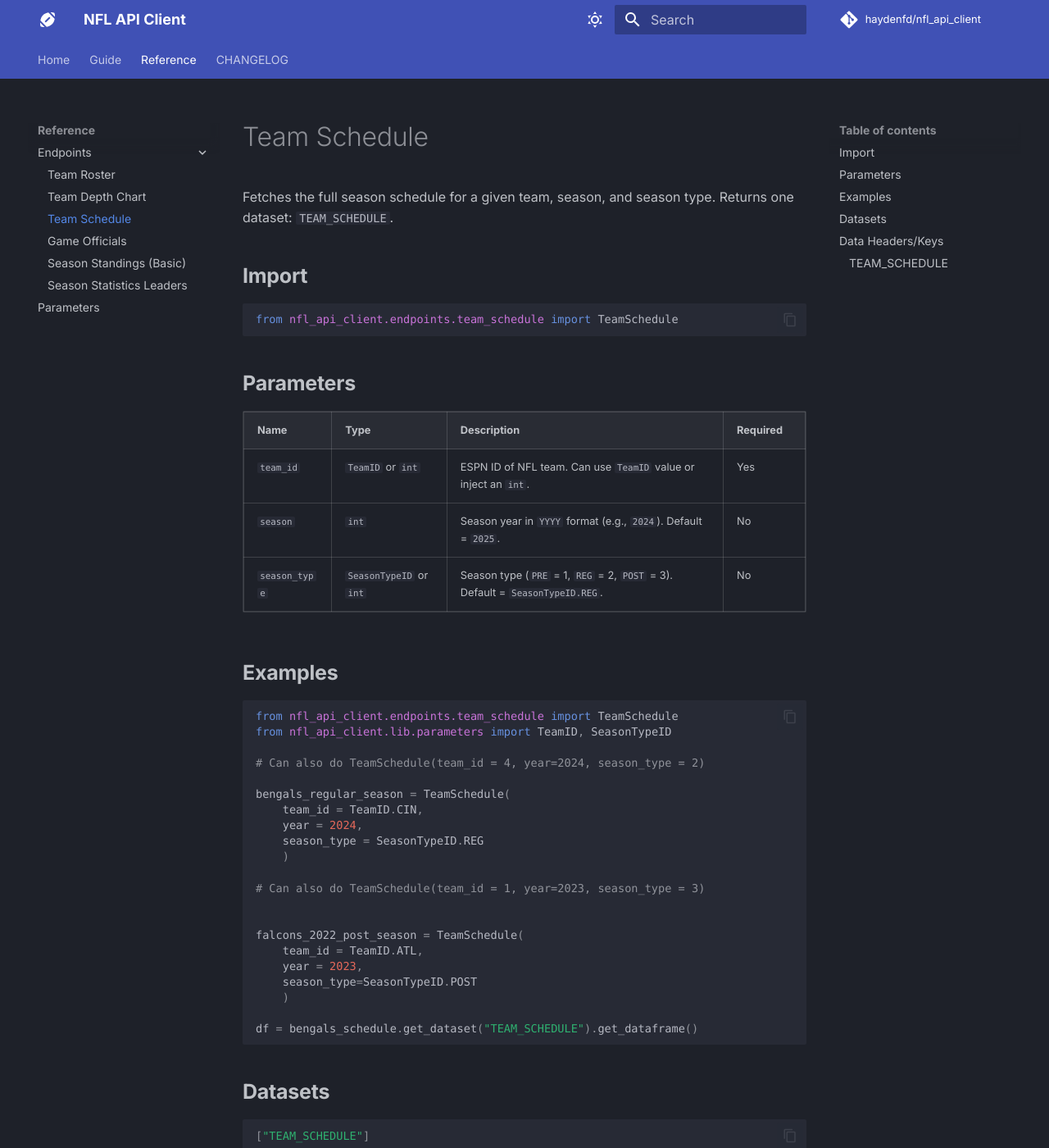
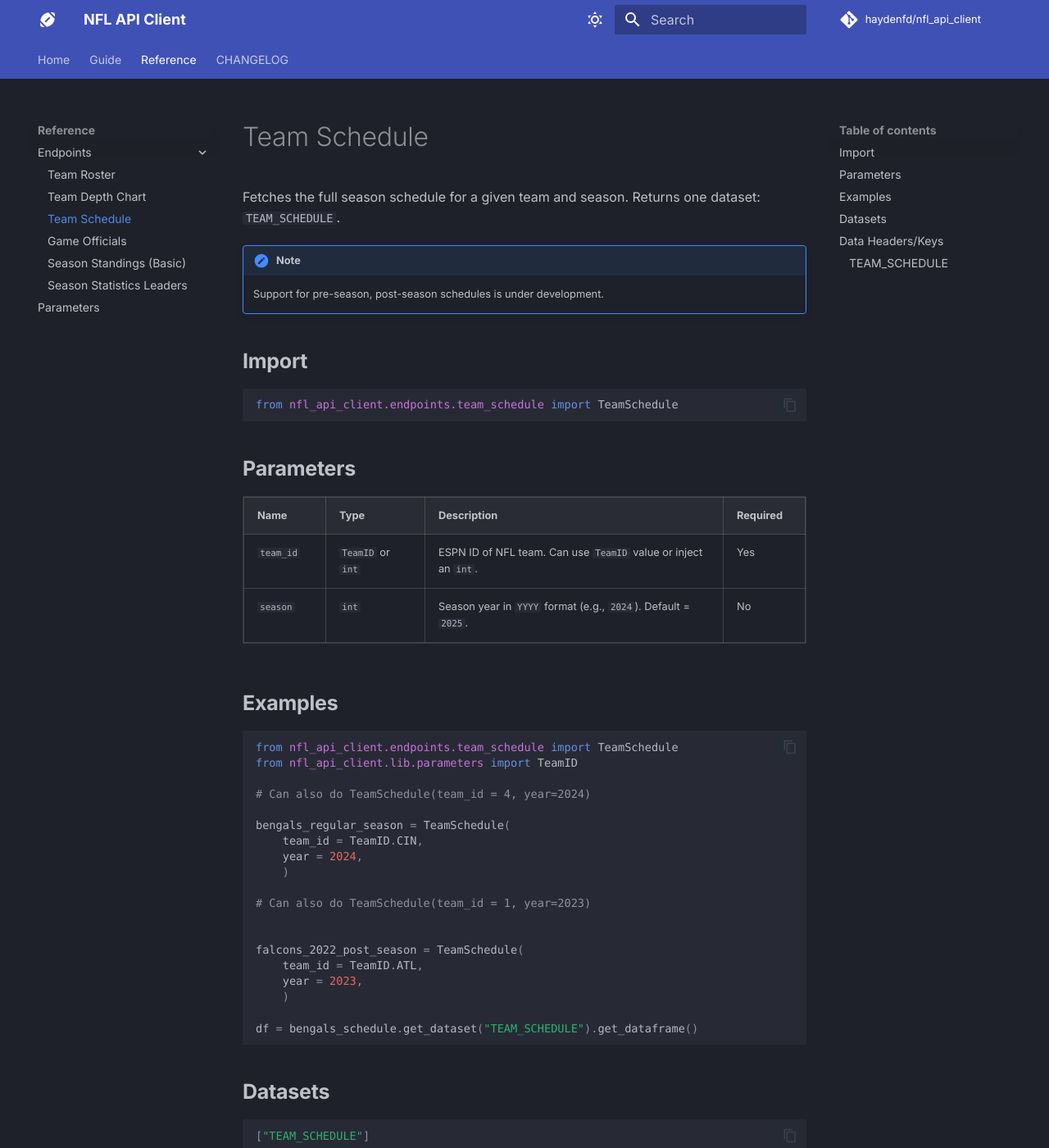
Before and after one commit to haydenfd/nfl_api_client, an MkDocs documentation site: the page built from docs/team_schedule.md, in a window 1280 px wide and 1400 px high. Shown: the whole window at 82% size. Built offline with MkDocs 1.6.1 and Material for MkDocs 9.7.7, drawn with Linux system fonts in a browser that asks for light colours; some web fonts are replaced; comment, search, counter and statistics services are not loaded.

Commit message:
Updated team schedule docs

````diff
--- a/docs/team_schedule.md
+++ b/docs/team_schedule.md
@@ -1,8 +1,9 @@
 # Team Schedule
 
-Fetches the full season schedule for a given team, season, and season type. Returns one dataset: `TEAM_SCHEDULE`.
+Fetches the full season schedule for a given team and season. Returns one dataset: `TEAM_SCHEDULE`.
 
-
+!!! NOTE
+    Support for pre-season, post-season schedules is under development.
 ## **Import**
 
 ``` python
@@ -15,30 +16,28 @@ from nfl_api_client.endpoints.team_schedule import TeamSchedule
 |-----------------|------------------------|---------------------------------------------------------------------------------|--------------|
 | `team_id`       | `TeamID` or `int`      | ESPN ID of NFL team. Can use `TeamID` value or inject an `int`.   | Yes          |
 | `season`        | `int`                  | Season year in `YYYY` format (e.g., `2024`). Default = `2025`.                  | No           |
-| `season_type`   | `SeasonTypeID` or `int`| Season type (`PRE` = 1, `REG` = 2, `POST` = 3). Default = `SeasonTypeID.REG`.                   | No           |
+
 
 
 ## **Examples**
 
 ```python
 from nfl_api_client.endpoints.team_schedule import TeamSchedule
-from nfl_api_client.lib.parameters import TeamID, SeasonTypeID
+from nfl_api_client.lib.parameters import TeamID
 
-# Can also do TeamSchedule(team_id = 4, year=2024, season_type = 2)
+# Can also do TeamSchedule(team_id = 4, year=2024)
 
 bengals_regular_season = TeamSchedule(
     team_id = TeamID.CIN,
     year = 2024,
-    season_type = SeasonTypeID.REG
     )
 
-# Can also do TeamSchedule(team_id = 1, year=2023, season_type = 3)
+# Can also do TeamSchedule(team_id = 1, year=2023)
 
 
 falcons_2022_post_season = TeamSchedule(
     team_id = TeamID.ATL,
     year = 2023,
-    season_type=SeasonTypeID.POST
     )
 
 df = bengals_schedule.get_dataset("TEAM_SCHEDULE").get_dataframe()
````
